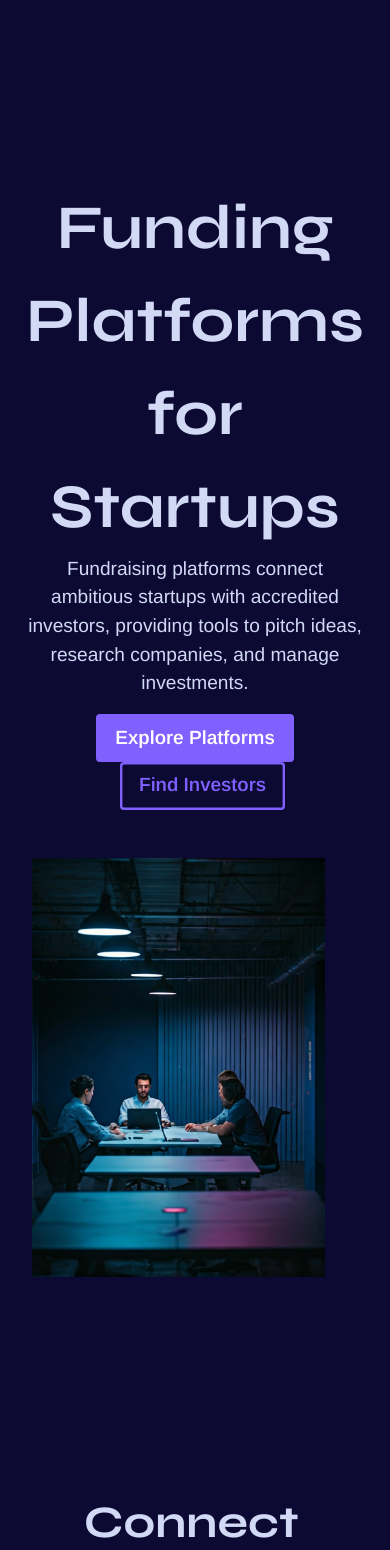
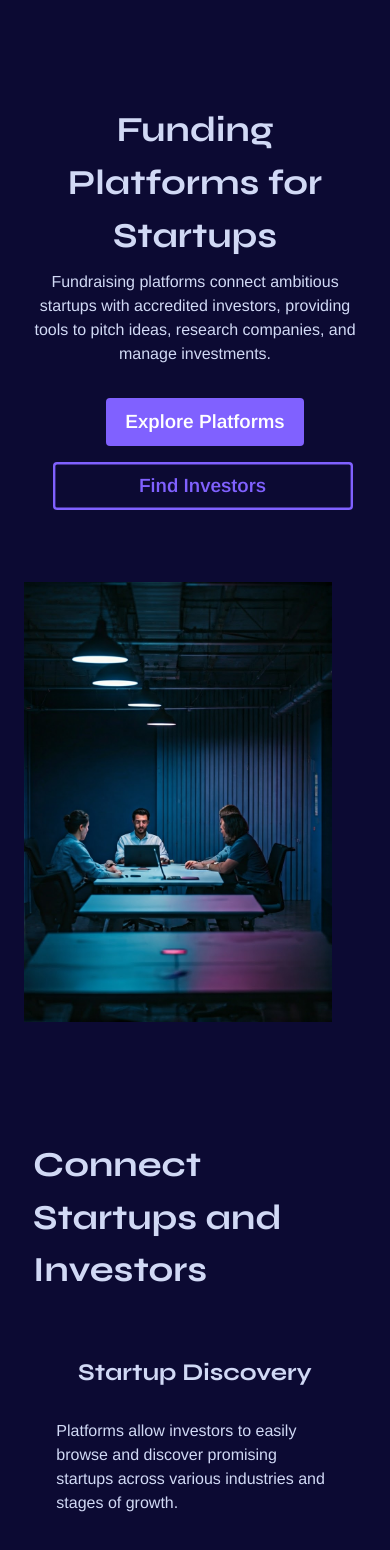
Before and after one commit to abenaacs/Bright-Fundraising, a React (Create React App) app in the folder frontend/: page / in a window 390 px wide. Shown: the top 1550 px of the page. Built offline with nearby package versions, Linux system fonts and the light colour scheme; a web font is replaced by a local one.

Commit message:
landing page modified

```diff
--- a/frontend/src/pages/LandingPage/Landing.css
+++ b/frontend/src/pages/LandingPage/Landing.css
@@ -51,6 +51,53 @@ button.find_investor_btn {
     height: auto;
 }
 
+@media only screen and (max-width: 767px) {
+    .landing-page {
+        padding-top: 80px;
+        height: auto;
+        min-height: 100vh;
+    }
+
+    .header-container {
+        padding: 1.5rem;
+    }
+
+    .sub-heading h1 {
+        font-size: 2.2rem;
+        margin-bottom: 0.5rem;
+    }
+
+    .sub-heading {
+        margin-bottom: 1.5rem;
+        max-width: 100%;
+    }
+
+    p {
+        font-size: 1rem;
+        margin-bottom: 1rem;
+    }
+
+    .find_investor_btn {
+        width: 100%;
+        max-width: 300px;
+    }
+
+    .explore-btn {
+        margin-bottom: 1rem;
+        margin-left: 20px;
+    }
+
+    .image-container {
+        margin-top: 2rem;
+        margin-bottom: 0;
+    }
+
+    .image-container img {
+        width: 100%;
+        height: auto;
+    }
+}
+
 
 
 
@@ -69,7 +116,7 @@ button.find_investor_btn {
         margin-bottom: 0;
     }
 
-    h1 {
+    .sub-heading h1 {
         font-size: 3rem;
         margin-bottom: 0.5rem;
     }
@@ -134,9 +181,27 @@ h3.heading {
 }
 
 @media (max-width: 768px) {
-    .catalog-container {
+    .catalog__container {
         flex-direction: column;
         align-items: center;
+    }
+
+    .catalog-item {
+        margin-bottom: -110px;
+    }
+
+    h3.heading {
+        margin-left: 0;
+        font-size: 1.5rem;
+    }
+
+    h2.main__heading {
+        font-size: 2.2rem;
+        margin-bottom: 0.5rem;
+    }
+
+    .course__container {
+        padding: 3px;
     }
 }
 
@@ -224,6 +289,7 @@ span.feature-icon {
     .feature-container {
         flex-direction: column;
         align-items: stretch;
+        padding: 0px;
     }
 
     .image-container {
@@ -251,6 +317,13 @@ span.feature-icon {
     h1.contents-heading {
         font-size: 35px;
 
+    }
+
+    h2.main_heading {
+        font-size: 2rem;
+        margin-bottom: 0.5rem;
+        text-align: center;
+        margin-top: 40px;
     }
 
 }
@@ -490,6 +563,20 @@ h2.faq-heading {
 
 
 
+@media (max-width: 768px) {
+    .faq-top-container {
+        background: var(--color-button);
+        padding: 38px 12px;
+    }
+
+
+    .faq-container {
+
+        padding: 29.594px 22.398px;
+    }
+}
+
+
 /*benefit for investor*/
 
 
@@ -543,6 +630,8 @@ h2.faq-heading {
     .startup_sub_container>div {
         flex-basis: 100%;
     }
+
+
 }
 
 
@@ -556,3 +645,29 @@ h2.faq-heading {
 .footer-container .footer-sub p {
     max-width: 900px;
 }
+
+
+@media (max-width: 768px){
+
+
+    .footer-container {
+        padding: 61px 27px;
+    }
+
+    .footer-container explore-btn{
+        width: 100%;
+    }
+
+    .footer-sub h1 {
+        font-size: 2.2rem;
+        margin-bottom: 0.5rem;
+    }
+
+
+
+    footer-sub p {
+        font-size: 1rem;
+        margin-bottom: 1rem;
+    }
+
+}
--- a/frontend/src/pages/LandingPage/Landing.js
+++ b/frontend/src/pages/LandingPage/Landing.js
@@ -1,14 +1,6 @@
 import { useState, useEffect } from 'react';
 import './Landing.css'
 import { Link } from 'react-router-dom';
-import { GiCandleFlame } from "react-icons/gi";
-import { MdLooksOne } from "react-icons/md";
-import { MdOutlineAttachEmail } from "react-icons/md";
-import { FaPhoneVolume } from "react-icons/fa6";
-import { PiNumberSquareTwoFill } from "react-icons/pi";
-import { PiNumberThreeFill } from "react-icons/pi";
-import { FontAwesomeIcon } from '@fortawesome/react-fontawesome';
-import { faYoutube, faTelegram, faInstagram } from '@fortawesome/free-brands-svg-icons';
 
 
 //importing images//
@@ -47,9 +39,7 @@ const LandingPage = () => {
 
     return (
         <div className='landing-page'>
-            <div>
 
-            </div>
             <div className='header-container'>
                 <div className='sub-heading'>
                     <h1>Funding Platforms for Startups</h1>
@@ -85,17 +75,14 @@ const LandingPage = () => {
                         <div className='catalog-item'>
                             <h3 className='heading'>Startup Discovery</h3>
                             <p className='mt-2'>Platforms allow investors to easily browse and discover promising startups across various industries and stages of growth.</p>
-                            {/* <img src={books} className='mt-4' style={{ width: '100px', height: 'auto' }} alt='Books' /> */}
                         </div>
                         <div className='catalog-item'>
                             <h3 className='heading'>Investor Matching</h3>
                             <p className='mt-2'>Startups can find the right investors that align with their vision, funding needs, and growth stage.</p>
-                            {/* <img src={search} className='mt-4' style={{ width: '100px', height: 'auto' }} alt='Search' /> */}
                         </div>
                         <div className='catalog-item'>
                             <h3 className='heading'>Relationship Building</h3>
                             <p className='mb-6'>These platforms facilitate conversations and connections between entrepreneurs and investors.</p>
-                            {/* <img src={instructor} style={{ width: '90px', height: 'auto' }} alt='Instructor' /> */}
                         </div>
                     </div>
                 </div>
@@ -107,7 +94,7 @@ const LandingPage = () => {
             <div class="feature-container flex">
                 <div class="top-container">
                     <div>
-                        <h2 className='main__heading'>Tools for Startup Pitches</h2>
+                        <h2 className='main_heading'>Tools for Startup Pitches</h2>
                     </div>
                     <div class="feature-sub-container">
                         <div className='pitch_deck'>
@@ -267,7 +254,8 @@ const LandingPage = () => {
             <div className="startup_benefit_container">
                 <div className="assessment_heading_container">
                     <h2 className='comprensive-heading'>
-                        Benefits for Startups                    </h2>
+                        Benefits for Startups
+                    </h2>
                 </div>
                 <div className='assesment_sub_container'>
 
@@ -337,7 +325,7 @@ const LandingPage = () => {
 
 
             <div class="management_container">
-                <h2 className='py-10'>
+                <h2 class="comprehensive-heading text-center py-4">
                     Benefits for Investors
                 </h2>
                 <div class="management_sub">
@@ -386,16 +374,18 @@ const LandingPage = () => {
                     <h1>Funding Platforms for Startups</h1>
                     <p>Fundraising platforms connect ambitious startups with accredited investors, providing tools to pitch ideas, research companies, and manage investments.</p>
 
-                    <div className='py-4'>
+                    <div class="py-4 text-center md:text-left">
                     <Link to='/role'>
-                    <button className='explore-btn'>
+                            <button class="explore-btn  w-3/4 md:w-auto">
                                 Explore Platforms
-                        </button></Link>
+                            </button>
+                        </Link>
 
                         <Link to='/role'>
-                    <button className='find_investor_btn'>
+                            <button class="find_investor_btn w-full md:w-auto mt-4 md:mt-0 md:ml-4">
                                 Find Investors
-                        </button></Link>
+                            </button>
+                        </Link>
                     </div>
 
                 </div>
```
Lines whose indentation alone changed are shown as unchanged.
